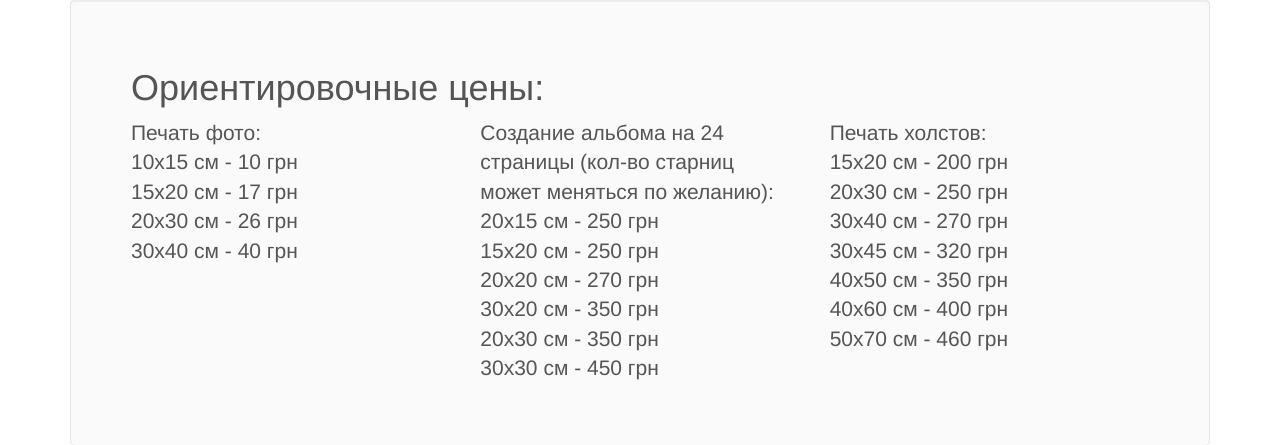
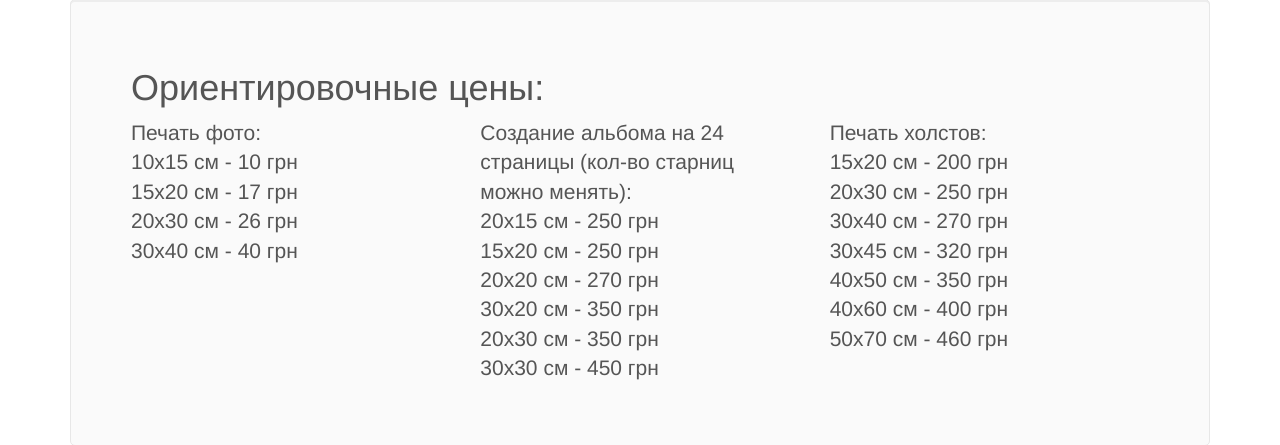
Before and after one commit to CyanoFresh/PhotoSchool, a Yii app: template views/site/index.php in a window 1280 px wide. Shown: the part 411-856 px from the top of the page. Run offline with PHP 8.4 and a stand-in for Yii, Linux system fonts and the light colour scheme; the template is opened without the code that fills it, so the values that code supplies are empty; form fields are guessed from the names that the template uses; some libraries are stand-ins or nearby versions.

Commit message:
текст на главной

```diff
--- a/views/site/index.php
+++ b/views/site/index.php
@@ -32,7 +32,7 @@ $this->title = 'Главная';
                 </p>
             </div>
             <div class="col-md-4">
-                <p class="lead">Создание альбома на 24 страницы (кол-во старниц может меняться по желанию):</br>
+                <p class="lead">Создание альбома на 24 страницы (кол-во старниц можно менять):</br>
                     20х15 см - 250 грн</br>
                     15х20 см - 250 грн</br>
                     20х20 см - 270 грн</br>
```
